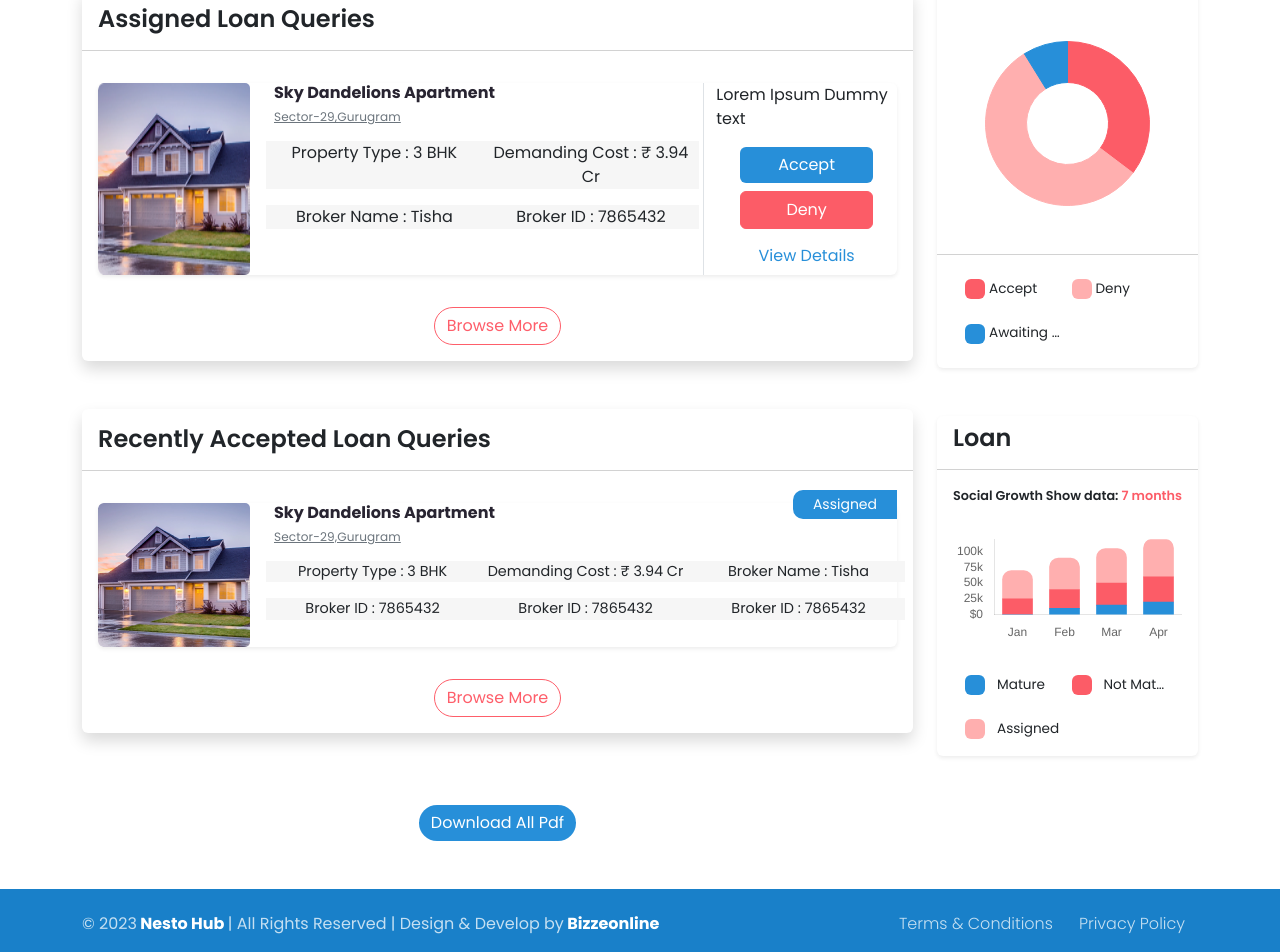
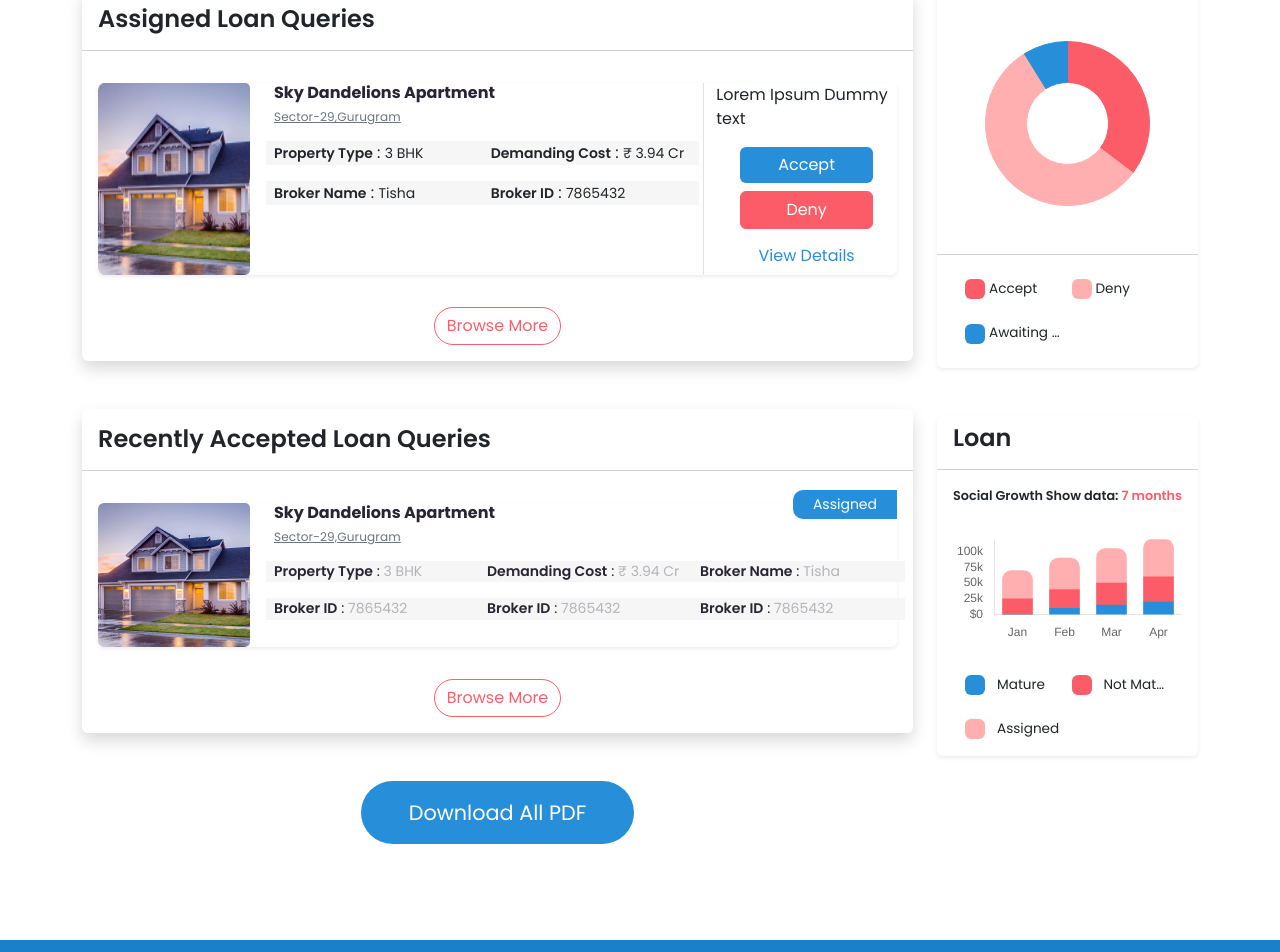
Before and after one commit to Vivekackrolix/Nesto-Frontend, a React (Create React App) app: page /home-dashboard in a window 1280 px wide. Shown: the part 957-1909 px from the top of the page. Built offline with nearby package versions, Linux system fonts and the light colour scheme.

Commit message:
downloaded pdf button and dashboard content styling work

```diff
--- a/src/dashboard/Dashboard.css
+++ b/src/dashboard/Dashboard.css
@@ -1,6 +1,18 @@
 .dash-content .col-12 {
   background-color: var(--wild-sand);
-  text-align: center;
+}
+
+.dash-content span {
+  font-weight: 400;
+  font-size: 14px;
+}
+
+.dash-content .text-truncate span:first-child {
+  color: var(--cold-steel-color);
+}
+
+.dash-content .text-truncate span:last-child {
+  color: var(--gray-color);
 }
 
 .overdue-btn {
@@ -26,3 +38,7 @@
 .stacked-bar-month {
   color: var(--carnation-color);
 }
+
+.downloaded-pdf {
+  font-size: 1.3rem;
+}
--- a/src/dashboard/dashboard-card-big/DashboardChildCard.js
+++ b/src/dashboard/dashboard-card-big/DashboardChildCard.js
@@ -57,7 +57,7 @@ const DashboardChildCard = ({ cardType }) => {
             </Button>
           )}
 
-          <Row className="g-3">
+          <Row className="g-3 align-items-start">
             <Col xs={12} className="bg-transparent gap-2 dashboard-cards-title">
               <Card.Title className="d-flex justify-content-start fw-bold">
                 Sky Dandelions Apartment
@@ -69,7 +69,8 @@ const DashboardChildCard = ({ cardType }) => {
             {cardType === 'overdue' &&
               overdueColumnsData.map(({ label, value }, index) => (
                 <Col key={index} xs={12} md={4} className="text-truncate">
-                  <span>{label}</span> : <span>{value}</span>
+                  <span className="fw-semibold">{label}</span> :{' '}
+                  <span>{value}</span>
                 </Col>
               ))}
             {cardType === 'overdue' && (
@@ -89,14 +90,16 @@ const DashboardChildCard = ({ cardType }) => {
             {cardType === 'assigned' &&
               assignedColumnsData.map(({ label, value }, index) => (
                 <Col key={index} xs={12} md={6}>
-                  {label} : {value}
+                  <span className="fw-semibold">{label}</span> :{' '}
+                  <span>{value}</span>
                 </Col>
               ))}
 
             {cardType === 'acceptedLoanQueries' &&
               acceptedLoanQueriesData.map(({ label, value }, index) => (
                 <Col key={index} xs={12} md={4} className="text-truncate">
-                  {label} : {value}
+                  <span className="fw-semibold">{label}</span> :{' '}
+                  <span>{value}</span>
                 </Col>
               ))}
           </Row>
--- a/src/dashboard/dashboard-card-big/DashboardParentCard.js
+++ b/src/dashboard/dashboard-card-big/DashboardParentCard.js
@@ -1,7 +1,7 @@
+import { useState } from 'react';
 import { Card, Row, Col, Button } from 'react-bootstrap';
 import DashboardChildCard from './DashboardChildCard';
 import './DashboardParentCard.css';
-import { useState } from 'react';
 
 const DashboardParentCard = ({ title, cardType }) => {
   const [showMore, setShowMore] = useState(false);
--- a/src/dashboard/home-dashnoard-content/HomeDashboardContent.js
+++ b/src/dashboard/home-dashnoard-content/HomeDashboardContent.js
@@ -8,15 +8,20 @@ import { HomeDashboardContentContentData } from './HomeDashboardContentData';
 const HomeDashboardContent = () => {
   return (
     <Container>
-      <Row>
-        <Col md={9}>
+      <Row className="mb-5">
+        <Col md={9} className="dashboard-parent-card-wrapper">
           {HomeDashboardContentContentData.map(({ title, cardType }) => (
             <DashboardParentCard
               title={title}
               cardType={cardType}
               key={title}
             />
-          ))}{' '}
+          ))}
+          <div className="d-flex justify-content-center align-items-center">
+            <Button className="btn-color-primary rounded-100 mb-5 px-5 py-3 downloaded-pdf">
+              Download All PDF
+            </Button>
+          </div>
         </Col>
         <Col md={3}>
           <div className="row g-5">
@@ -30,14 +35,6 @@ const HomeDashboardContent = () => {
             </div>
           </div>
         </Col>
-        <Col
-          md={9}
-          className="d-flex justify-content-center align-items-center mt-4"
-        >
-          <Button className="btn-color-primary rounded-100 mb-5">
-            Download All Pdf
-          </Button>
-        </Col>
       </Row>
     </Container>
   );
```
